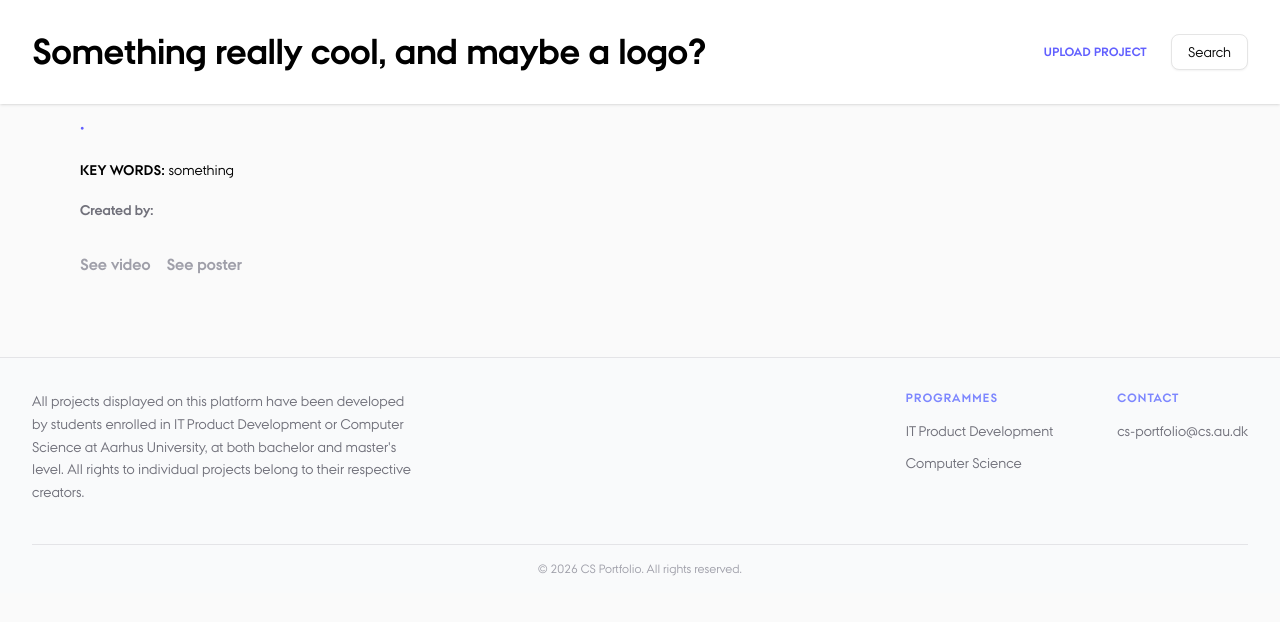
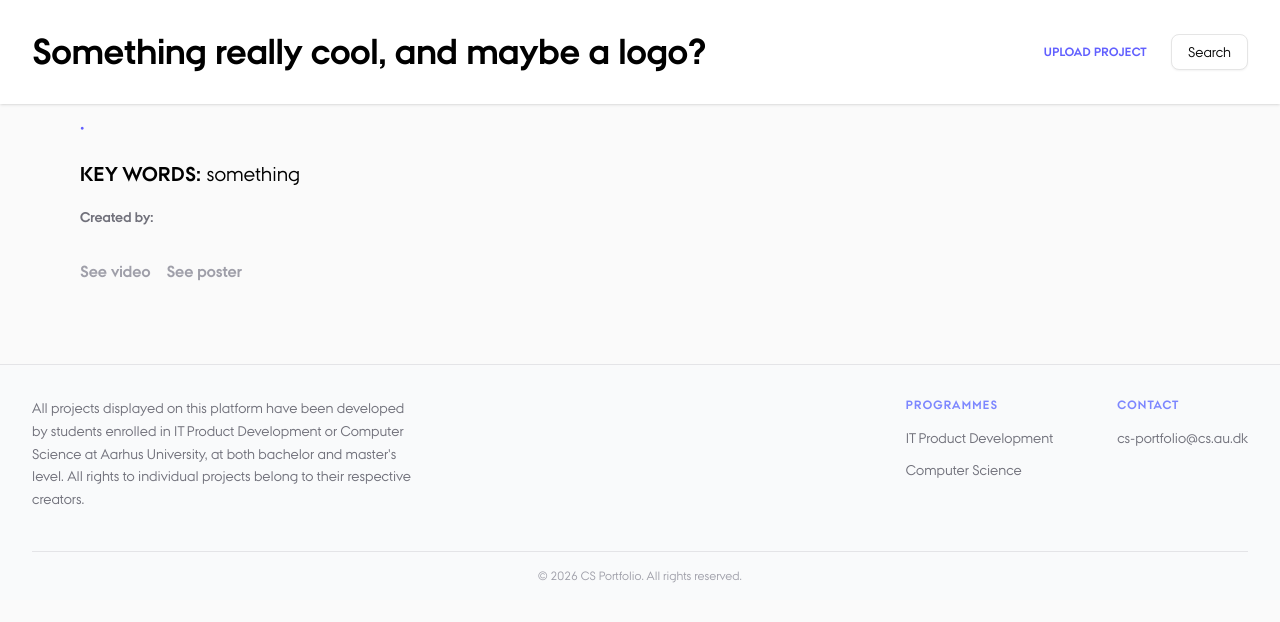
Before and after one commit to FrederikkeJohansen/CSPortfolio, a Next.js app in the folder csportfolio/: page /projects/1 in a window 1280 px wide. Shown: the top 622 px of the page. Built offline with nearby package versions, Linux system fonts and the light colour scheme; no server answers; the database is empty.

Commit message:
Add shimmering animation

```diff
--- a/csportfolio/app/globals.css
+++ b/csportfolio/app/globals.css
@@ -1,6 +1,10 @@
 @import "tailwindcss";
 @import "tw-animate-css";
 @import "shadcn/tailwind.css";
+
+@keyframes shimmer {
+  100% { transform: translateX(200%); }
+}
 
 
 
--- a/csportfolio/app/projects/[id]/page.tsx
+++ b/csportfolio/app/projects/[id]/page.tsx
@@ -37,8 +37,8 @@ export default async function ProjectPage({ params }: Props) {
                     </p>
                     <h1 className="text-4xl font-bold text-zinc-800 dark:text-zinc-200 mb-4">{project?.title}</h1>
 
-                    <p className="text-sm md:text-md font-medium text-black dark:text-zinc-300 mb-1">{project?.description}</p>
-                    <p className="text-sm text-black dark:text-white mb-1"><span className="uppercase tracking-wide font-bold text-black dark:text-indigo-300">Key Words: </span>something</p>
+                    <p className="text-sm xl:text-xl font-medium text-black dark:text-zinc-300 mb-1">{project?.description}</p>
+                    <p className="text-sm text-sm xl:text-xl text-black dark:text-white mb-1"><span className="uppercase tracking-wide font-bold text-black dark:text-indigo-300">Key Words: </span>something</p>
 
                     <p className="text-sm font-bold text-zinc-500 dark:text-zinc-300 mt-4">Created by: {project?.student_creators}</p>
 
--- a/csportfolio/components/ProjectImageDisplay.tsx
+++ b/csportfolio/components/ProjectImageDisplay.tsx
@@ -23,7 +23,9 @@ function CarouselImage({ src, alt }: { src: string; alt: string }) {
     return (
         <div className="relative aspect-[4/3] rounded-lg overflow-hidden bg-zinc-200 dark:bg-zinc-800">
             {!loaded && (
-                <div className="absolute inset-0 animate-pulse bg-gradient-to-r from-zinc-200 via-zinc-300 to-zinc-200 dark:from-zinc-800 dark:via-zinc-700 dark:to-zinc-800" />
+                <div className="absolute inset-0 overflow-hidden bg-zinc-200 dark:bg-zinc-800">
+                    <div className="absolute inset-0 -translate-x-full animate-[shimmer_2s_infinite] bg-gradient-to-r from-transparent via-white/80 to-transparent dark:via-white/15" />
+                </div>
             )}
             <Image
                 src={src}
```
